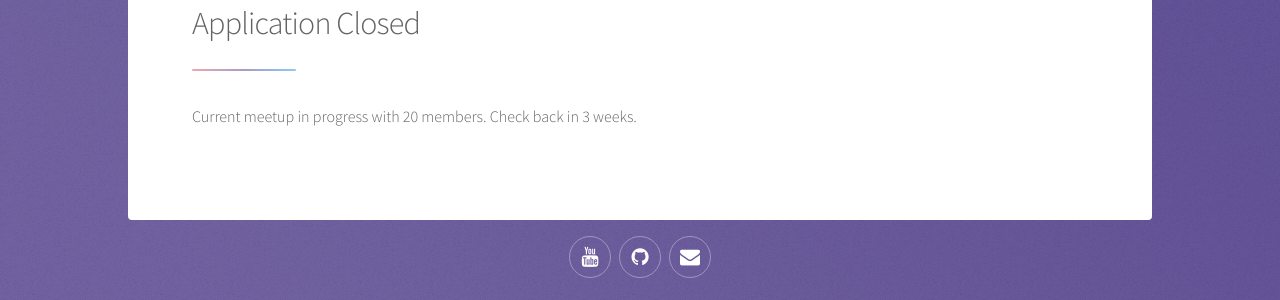
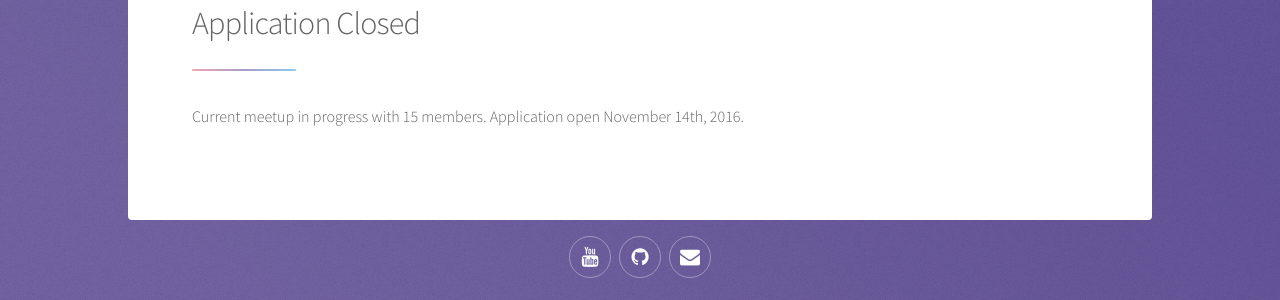
Before and after one commit to mobilespace/mobilespace.github.io, a Jekyll site: the page built from applications/closed.html, in a window 1280 px wide. Shown: the part 238-538 px from the top of the page. Built offline with Jekyll 4.4.1, drawn with Linux system fonts in a browser that asks for light colours.

```diff
--- a/applications/closed.html
+++ b/applications/closed.html
@@ -15,7 +15,7 @@ description: Currently not accepted any new applications
               <header class="major">
                   <h2>Application Closed</h2>
               </header>
-              <p>Current meetup in progress with 20 members. Check back in 3 weeks.</p>
+              <p>Current meetup in progress with 15 members. Application open November 14th, 2016.</p>
               <br>
           </div>
         </div>
```
Also changed, not shown: _posts/2016-10-16-Phase-1-successful.md (added, +24 -0 lines).
